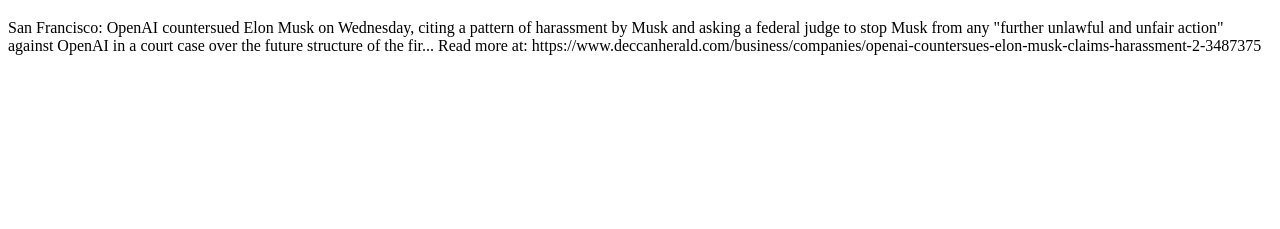
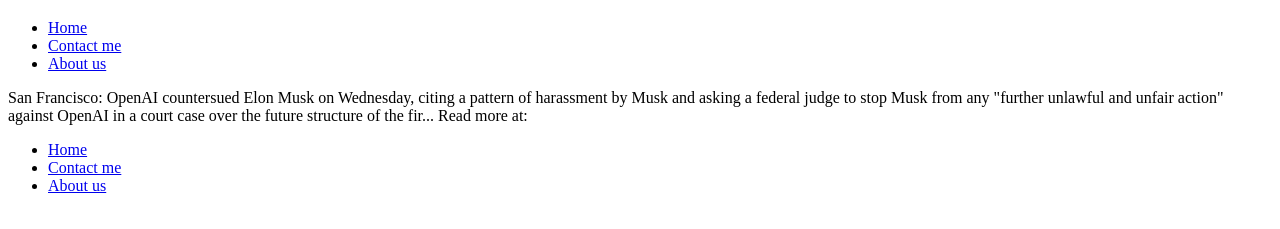
Before and after one commit to Catalan1924/Portfolio, a plain HTML site: page index.html in a window 1280 px wide. Shown: the part 61-290 px from the top of the page. Drawn offline with Linux system fonts and the light colour scheme.

Commit message:
add acontact

```diff
--- a/index.html
+++ b/index.html
@@ -8,14 +8,43 @@
   <body>
     <header>
       <h1>My portfolio</h1>
-      <nav></nav>
+      <nav>
+        <ul>
+            <li>
+                <a href="#">Home</a>
+            </li>
+            <li>
+                <a href="Contact">Contact me</a>
+            </li>
+            <li>
+                <a href="About">About us</a>
+            </li>
+
+        </ul>
+      </nav>
     </header>
     <p>
       San Francisco: OpenAI countersued Elon Musk on Wednesday, citing a pattern
       of harassment by Musk and asking a federal judge to stop Musk from any
       "further unlawful and unfair action" against OpenAI in a court case over
       the future structure of the fir... Read more at:
-      https://www.deccanherald.com/business/companies/openai-countersues-elon-musk-claims-harassment-2-3487375
+
     </p>
+    <footer>
+        <nav>
+            <ul>
+                <li>
+                    <a href="#">Home</a>
+                </li>
+                <li>
+                    <a href="Contact">Contact me</a>
+                </li>
+                <li>
+                    <a href="About">About us</a>
+                </li>
+
+            </ul>
+          </nav>
+    </footer>
   </body>
 </html>
```
Also changed, not shown: about.html (added), contact.html (added).
